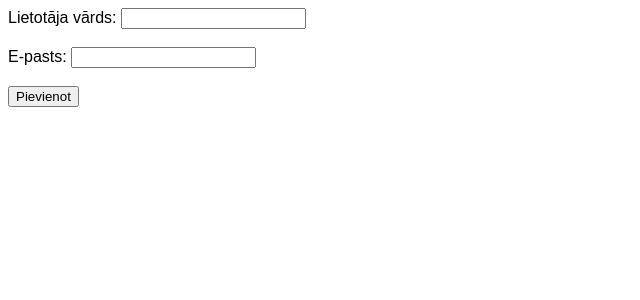
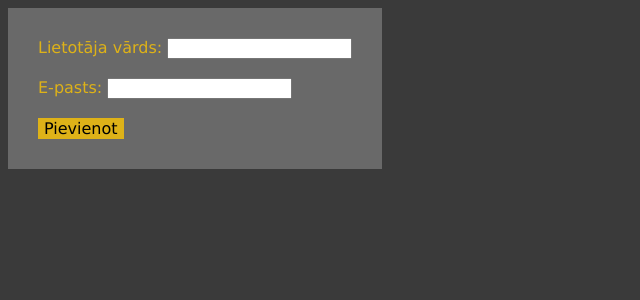
Before and after one commit to TomsGGr/django_majasdarbs_2, a Django app: page /add-user in a window 1280 px wide. Shown: the top 300 px of the page, without its empty margins (0-640 px from the left). Run offline with Django 3.2, Linux system fonts and the light colour scheme.

Commit message:
ar CSS un HTML blokiem

```diff
--- /dev/null
+++ b/django_majasdarbs_2/templates/base.html
@@ -0,0 +1,13 @@
+<!DOCTYPE html>
+<html lang="en">
+<head>
+    <meta charset="UTF-8">
+    <title>Lietotāju datubāze</title>
+    {% load static %}
+    <link rel="stylesheet" href="{% static 'styles.css'%}">
+</head>
+<body>
+    {% block content %}
+    {% endblock %}
+</body>
+</html>
--- a/django_majasdarbs_2/templates/django_md2_01.html
+++ b/django_majasdarbs_2/templates/django_md2_01.html
@@ -1,17 +1,12 @@
-<!DOCTYPE html>
-<html lang="en">
-<head>
-    <meta charset="UTF-8">
-    <title>Jauna lietotāja pievienošana</title>
-</head>
-<body style="font-family: Arial">
+{% extends 'base.html' %}
+{% block content %}
 
 <form action="" method="post">
 	{% csrf_token %}
 	Lietotāja vārds: <input type="text" name="username"><br><br>
 	E-pasts: <input type="email" name="email"><br><br>
-	<input type="submit" value="Pievienot">
+	<input class="poga" type="submit" value="Pievienot" >
 </form>
 
-</body>
-</html>
+
+{% endblock %}
--- /dev/null
+++ b/django_majasdarbs_2/uzdevumi/static/styles.css
@@ -0,0 +1,32 @@
+body {
+    color: #deb218;
+    background-color: #3a3a3a;
+    font-size: 16px;
+    font-family: Verdana;
+}
+
+A {  text-decoration: none;
+     color: #179db5;
+  }
+A:hover {  text-decoration: underline  }
+
+form {
+  font-family: Verdana;
+  font-size: 16px;
+  color: #deb218;
+
+  background-color: dimgrey;
+  border: none;
+  padding: 30px 30px 30px 30px;
+  text-align: left;
+  text-decoration: none;
+  display: inline-block;
+}
+
+.poga {
+    color: black;
+    background-color: #deb218;
+    font-size: 16px;
+    font-family: Verdana;
+    border: none;
+}
```
Also changed, not shown: django_majasdarbs_2/templates/csv_upload_form.html (+5 -9 lines), django_majasdarbs_2/templates/django_md2_02.html (+5 -9 lines), django_majasdarbs_2/templates/django_md2_saraksts.html (+5 -9 lines), django_majasdarbs_2/templates/md3_db_02.html (+5 -9 lines), django_majasdarbs_2/templates/md3_db_03.html (+5 -9 lines), django_majasdarbs_2/templates/md4_viens_juzeris.html (+4 -10 lines), django_majasdarbs_2/db.sqlite3.
